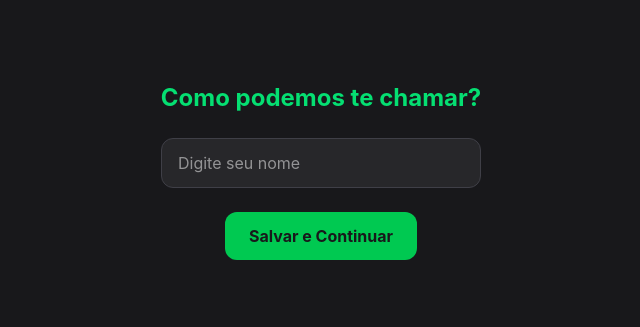
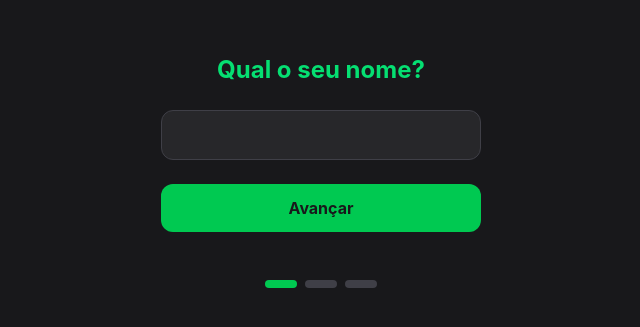
Before and after one commit to Loureiro427/Louri-app, a React (Vite) app: page /onboarding in a window 1280 px wide. Shown: the part 229-556 px from the top of the page, without its empty margins (319-959 px from the left). Built offline with nearby package versions, Linux system fonts and the light colour scheme.

Commit message:
feat: formulario de onboarding em etapas e atualizacao do store

```diff
--- a/src/pages/Onboarding.tsx
+++ b/src/pages/Onboarding.tsx
@@ -5,36 +5,119 @@ import { useUserStore } from '../store/useUserStore';
 
 export function Onboarding() {
   const navigate = useNavigate();
-  const setNome = useUserStore((state) => state.setNome); // Função para salvar na caixa global
-  const nomeAtual = useUserStore((state) => state.nome);
+  // Puxando os dados e a função de salvar do Zustand
+  const dadosGlobais = useUserStore((state) => state.dados);
+  const setDados = useUserStore((state) => state.setDados);
 
-  // Memória temporária da tela para o que o usuário está digitando
-  const [inputValue, setInputValue] = useState(nomeAtual);
+  // Controle de qual "página" do formulário estamos vendo
+  const [step, setStep] = useState(1);
 
-  const handleSave = () => {
-    if (inputValue.trim() === '') {
-      alert('Por favor, digite seu nome!');
-      return;
-    }
-    setNome(inputValue); // Grava definitivamente
-    navigate('/'); // Volta para a tela Home
+  // Memória temporária para o que o usuário está preenchendo agora
+  const [formData, setFormData] = useState(dadosGlobais);
+
+  // Função genérica para atualizar qualquer campo do formulário
+  const handleChange = (campo: string, valor: string) => {
+    setFormData({ ...formData, [campo]: valor });
+  };
+
+  // Funções dos botões
+  const nextStep = () => setStep(step + 1);
+  const prevStep = () => setStep(step - 1);
+  const handleFinish = () => {
+    setDados(formData); // Salva no Zustand
+    navigate('/'); // Volta pro Início
   };
 
   return (
-    <div className="flex flex-col min-h-screen items-center justify-center bg-zinc-900 gap-6 px-4">
-      <h1 className="text-2xl font-bold text-green-400">Como podemos te chamar?</h1>
+    <div className="flex flex-col min-h-screen items-center justify-center bg-zinc-900 gap-8 px-4 text-center">
 
-      <input
-        type="text"
-        value={inputValue}
-        onChange={(e) => setInputValue(e.target.value)}
-        placeholder="Digite seu nome"
-        className="px-4 py-3 rounded-xl bg-zinc-800 text-white border border-zinc-700 focus:border-green-500 focus:outline-none w-full max-w-xs transition-colors"
-      />
+      {/* ETAPA 1: NOME */}
+      {step === 1 && (
+        <div className="flex flex-col gap-6 w-full max-w-xs animate-in fade-in slide-in-from-bottom-4">
+          <h1 className="text-2xl font-bold text-green-400">Qual o seu nome?</h1>
+          <input
+            type="text"
+            value={formData.nome}
+            onChange={(e) => handleChange('nome', e.target.value)}
+            className="px-4 py-3 rounded-xl bg-zinc-800 text-white border border-zinc-700 focus:border-green-500 focus:outline-none w-full"
+          />
+          <Button onClick={nextStep}>Avançar</Button>
+        </div>
+      )}
 
-      <Button onClick={handleSave}>
-        Salvar e Continuar
-      </Button>
+      {/* ETAPA 2: DADOS FÍSICOS */}
+      {step === 2 && (
+        <div className="flex flex-col gap-4 w-full max-w-xs animate-in fade-in slide-in-from-bottom-4">
+          <h1 className="text-2xl font-bold text-green-400">Suas medidas</h1>
+
+          <input
+            type="number"
+            placeholder="Idade (ex: 21)"
+            value={formData.idade}
+            onChange={(e) => handleChange('idade', e.target.value)}
+            className="px-4 py-3 rounded-xl bg-zinc-800 text-white border border-zinc-700 w-full"
+          />
+          <input
+            type="number"
+            placeholder="Peso em kg (ex: 70)"
+            value={formData.peso}
+            onChange={(e) => handleChange('peso', e.target.value)}
+            className="px-4 py-3 rounded-xl bg-zinc-800 text-white border border-zinc-700 w-full"
+          />
+          <input
+            type="number"
+            placeholder="Altura em cm (ex: 175)"
+            value={formData.altura}
+            onChange={(e) => handleChange('altura', e.target.value)}
+            className="px-4 py-3 rounded-xl bg-zinc-800 text-white border border-zinc-700 w-full"
+          />
+          <select
+            value={formData.sexo}
+            onChange={(e) => handleChange('sexo', e.target.value)}
+            className="px-4 py-3 rounded-xl bg-zinc-800 text-white border border-zinc-700 w-full"
+          >
+            <option value="">Selecione o sexo biológico</option>
+            <option value="M">Masculino</option>
+            <option value="F">Feminino</option>
+          </select>
+
+          <div className="flex gap-4 mt-2">
+            <button onClick={prevStep} className="text-zinc-400 font-bold py-3 px-6 w-full">Voltar</button>
+            <Button onClick={nextStep}>Avançar</Button>
+          </div>
+        </div>
+      )}
+
+      {/* ETAPA 3: OBJETIVO */}
+      {step === 3 && (
+        <div className="flex flex-col gap-4 w-full max-w-xs animate-in fade-in slide-in-from-bottom-4">
+          <h1 className="text-2xl font-bold text-green-400">Qual o seu objetivo?</h1>
+
+          <select
+            value={formData.objetivo}
+            onChange={(e) => handleChange('objetivo', e.target.value)}
+            className="px-4 py-3 rounded-xl bg-zinc-800 text-white border border-zinc-700 w-full"
+          >
+            <option value="">Selecione uma opção</option>
+            <option value="perder">Perder Peso (Emagrecimento)</option>
+            <option value="manter">Manter Peso / Saúde</option>
+            <option value="ganhar">Ganhar Massa Muscular</option>
+          </select>
+
+          <div className="flex gap-4 mt-4">
+            <button onClick={prevStep} className="text-zinc-400 font-bold py-3 px-6 w-full">Voltar</button>
+            <Button onClick={handleFinish}>Finalizar</Button>
+          </div>
+        </div>
+      )}
+
+      {/* Indicador de progresso visual */}
+      <div className="flex gap-2 mt-4">
+        <div className={`h-2 w-8 rounded-full ${step >= 1 ? 'bg-green-500' : 'bg-zinc-700'}`}></div>
+        <div className={`h-2 w-8 rounded-full ${step >= 2 ? 'bg-green-500' : 'bg-zinc-700'}`}></div>
+        <div className={`h-2 w-8 rounded-full ${step >= 3 ? 'bg-green-500' : 'bg-zinc-700'}`}></div>
+      </div>
+
     </div>
   );
 }
--- a/src/store/useUserStore.ts
+++ b/src/store/useUserStore.ts
@@ -1,21 +1,41 @@
 import { create } from 'zustand';
 import { persist } from 'zustand/middleware';
 
-// 1. O Contrato (TypeScript): Dizemos o que a nossa "caixa" vai guardar
-interface UserStore {
+// 1. O Contrato: Agora agrupamos tudo dentro de "dados"
+interface UserData {
   nome: string;
-  setNome: (novoNome: string) => void;
+  idade: string;
+  peso: string;
+  altura: string;
+  sexo: string;
+  objetivo: string;
 }
 
-// 2. A Criação da Caixa:
+interface UserStore {
+  dados: UserData;
+  setDados: (novosDados: Partial<UserData>) => void;
+}
+
+// 2. A Caixa de Memória
 export const useUserStore = create<UserStore>()(
   persist(
     (set) => ({
-      nome: '', // Começa vazio
-      setNome: (novoNome) => set({ nome: novoNome }), // Função que atualiza o nome
+      dados: {
+        nome: '',
+        idade: '',
+        peso: '',
+        altura: '',
+        sexo: '',
+        objetivo: '',
+      },
+      // Aqui usamos os ... (Spread) para atualizar só o que mudou, sem apagar o resto
+      setDados: (novosDados) =>
+        set((state) => ({
+          dados: { ...state.dados, ...novosDados },
+        })),
     }),
     {
-      name: 'nutri-app-storage', // Nome do "arquivo" invisível salvo no celular
+      name: 'nutri-app-storage',
     }
   )
 );
```
